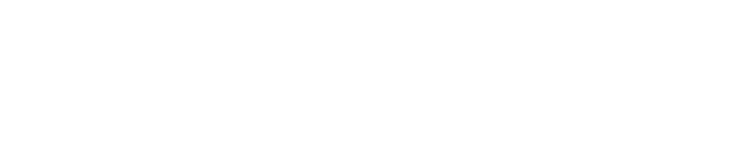
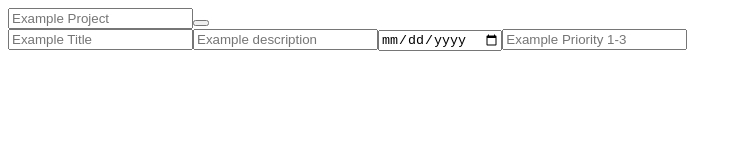
Before and after one commit to RatzGabriel/todoOne, a website with bundled scripts: page dist/index.html in a window 1280 px wide. Shown: the whole page, without its empty margins (0-742 px from the left). Built offline with nearby package versions, Linux system fonts and the light colour scheme.

Commit message:
created DOMForms.js

```diff
--- /dev/null
+++ b/src/DOMForms.js
@@ -0,0 +1,79 @@
+const projectDom = (function () {
+  const createProjectForm = function () {
+    const projectDiv = document.getElementById("projects");
+    const formProject = document.createElement("form");
+    const labelProject = document.createElement("label");
+    const inputProject = document.createElement("input");
+    inputProject.placeholder = "Example Project";
+    const buttonProject = document.createElement("button");
+
+    labelProject.appendChild(inputProject);
+    labelProject.appendChild(buttonProject);
+    formProject.appendChild(labelProject);
+    projectDiv.appendChild(formProject);
+  };
+
+  const createProjectTodo = function () {
+    const toDoDiv = document.getElementById("toDo");
+    const formtoDo = document.createElement("form");
+    const labeltoDo = document.createElement("label");
+    createInputElements(
+      "form-items",
+      "title",
+      "title",
+      "text",
+      "Example Title",
+      labeltoDo
+    );
+    createInputElements(
+      "form-items",
+      "desc",
+      "desc",
+      "text",
+      "Example description",
+      labeltoDo
+    );
+    createInputElements(
+      "form-items",
+      "due",
+      "due",
+      "date",
+      "Example due Date 01.01.2020",
+      labeltoDo
+    );
+    createInputElements(
+      "form-items",
+      "priority",
+      "priority",
+      "dropdown",
+      "Example Priority 1-3",
+      labeltoDo
+    );
+    formtoDo.appendChild(labeltoDo);
+    toDoDiv.appendChild(formtoDo);
+  };
+
+  const createInputElements = function (
+    classInput,
+    nameInput,
+    idInput,
+    typeInput,
+    placeHolderInput,
+    append
+  ) {
+    const createInput = document.createElement("input");
+    createInput.classList.add(classInput);
+    createInput.name = nameInput;
+    createInput.id = idInput;
+    createInput.type = typeInput;
+    createInput.placeholder = placeHolderInput;
+    append.appendChild(createInput);
+  };
+
+  return {
+    createProjectForm,
+    createProjectTodo,
+  };
+})();
+
+export { projectDom };
--- a/src/index.js
+++ b/src/index.js
@@ -0,0 +1,4 @@
+import { projectDom } from "./DOMForms";
+
+projectDom.createProjectForm();
+projectDom.createProjectTodo();
```
Also changed, not shown: package.json (+9 -2 lines), dist/index.html, dist/main.js (added), 1 other file.
